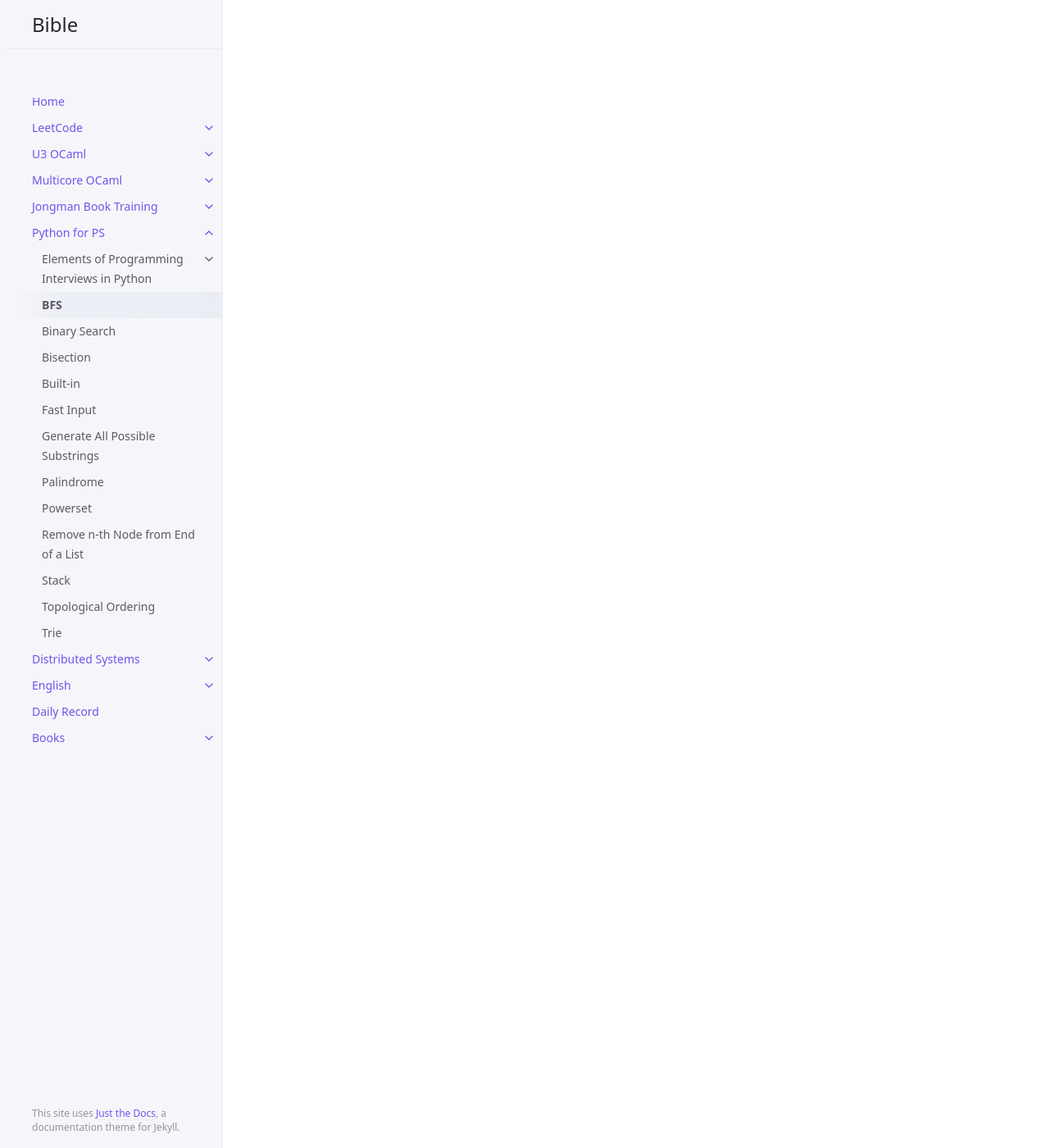
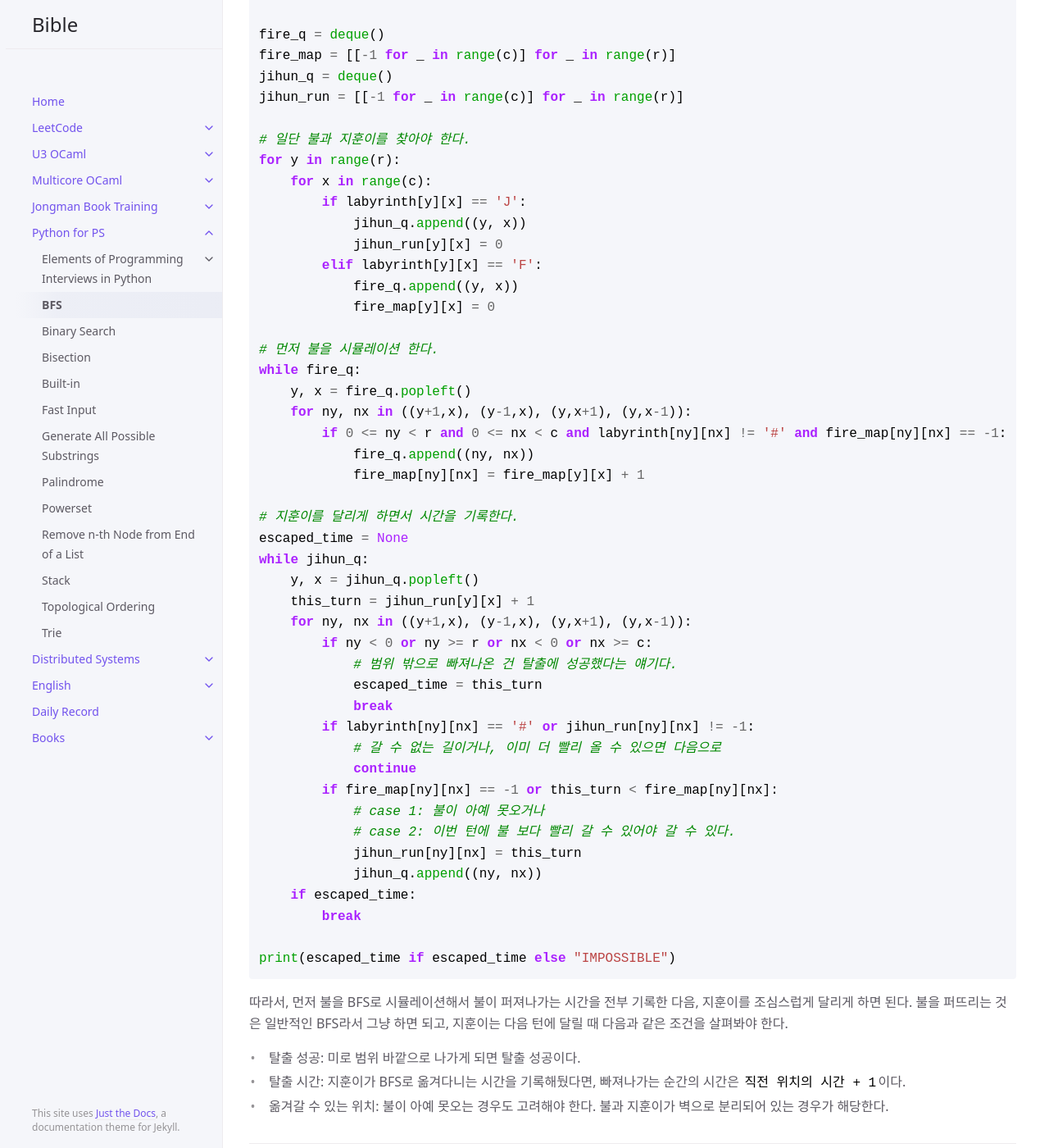
Before and after one commit to sangwoo-joh/bible-archive, a Jekyll site: the page built from python/bfs.md, in a window 1280 px wide and 1400 px high, scrolled down 4628 px. Shown: the whole window at 82% size. Built offline with Jekyll 4.4.1, drawn with Linux system fonts in a browser that asks for light colours; comment, search, counter and statistics services are not loaded; some of the changed text lies outside the part shown.

Commit message:
update bfs

````diff
--- a/python/bfs.md
+++ b/python/bfs.md
@@ -181,3 +181,74 @@ else:
  주의해야 할 한 가지는, 익지 않는 토마토 체크(일종의 Reachability
  체크)를 따로 해줘야 한다는 점이다. 여기서는 그냥 손쉽게 전체 토마토
  개수랑 익은 토마토 개수를 구해서 비교했다.
+
+## [4179번: 불!](https://www.acmicpc.net/problem/4179)
+ 지훈이가 옮겨다닐 때 불을 끌 수 없다는 강력한 제약 조건 덕분에 BFS 두
+ 번 돌려서 풀 수 있는 문제다. 즉, 시작 지점이 두 개인 BFS이면서 동시에
+ 서로 영향을 주지 않는다.
+
+```python
+import sys
+from collections import deque
+load = lambda: sys.stdin.readline().rstrip()
+r, c = map(int, load().split())
+labyrinth = []
+for _ in range(r):
+    labyrinth.append(load())
+
+fire_q = deque()
+fire_map = [[-1 for _ in range(c)] for _ in range(r)]
+jihun_q = deque()
+jihun_run = [[-1 for _ in range(c)] for _ in range(r)]
+
+# 일단 불과 지훈이를 찾아야 한다.
+for y in range(r):
+    for x in range(c):
+        if labyrinth[y][x] == 'J':
+            jihun_q.append((y, x))
+            jihun_run[y][x] = 0
+        elif labyrinth[y][x] == 'F':
+            fire_q.append((y, x))
+            fire_map[y][x] = 0
+
+# 먼저 불을 시뮬레이션 한다.
+while fire_q:
+    y, x = fire_q.popleft()
+    for ny, nx in ((y+1,x), (y-1,x), (y,x+1), (y,x-1)):
+        if 0 <= ny < r and 0 <= nx < c and labyrinth[ny][nx] != '#' and fire_map[ny][nx] == -1:
+            fire_q.append((ny, nx))
+            fire_map[ny][nx] = fire_map[y][x] + 1
+
+# 지훈이를 달리게 하면서 시간을 기록한다.
+escaped_time = None
+while jihun_q:
+    y, x = jihun_q.popleft()
+    this_turn = jihun_run[y][x] + 1
+    for ny, nx in ((y+1,x), (y-1,x), (y,x+1), (y,x-1)):
+        if ny < 0 or ny >= r or nx < 0 or nx >= c:
+            # 범위 밖으로 빠져나온 건 탈출에 성공했다는 얘기다.
+            escaped_time = this_turn
+            break
+        if labyrinth[ny][nx] == '#' or jihun_run[ny][nx] != -1:
+            # 갈 수 없는 길이거나, 이미 더 빨리 올 수 있으면 다음으로
+            continue
+        if fire_map[ny][nx] == -1 or this_turn < fire_map[ny][nx]:
+            # case 1: 불이 아예 못오거나
+            # case 2: 이번 턴에 불 보다 빨리 갈 수 있어야 갈 수 있다.
+            jihun_run[ny][nx] = this_turn
+            jihun_q.append((ny, nx))
+    if escaped_time:
+        break
+
+print(escaped_time if escaped_time else "IMPOSSIBLE")
+```
+
+ 따라서, 먼저 불을 BFS로 시뮬레이션해서 불이 퍼져나가는 시간을 전부
+ 기록한 다음, 지훈이를 조심스럽게 달리게 하면 된다. 불을 퍼뜨리는 것은
+ 일반적인 BFS라서 그냥 하면 되고, 지훈이는 다음 턴에 달릴 때 다음과
+ 같은 조건을 살펴봐야 한다.
+ - 탈출 성공: 미로 범위 바깥으로 나가게 되면 탈출 성공이다.
+ - 탈출 시간: 지훈이가 BFS로 옮겨다니는 시간을 기록해뒀다면,
+   빠져나가는 순간의 시간은 `직전 위치의 시간 + 1`이다.
+ - 옮겨갈 수 있는 위치: 불이 아예 못오는 경우도 고려해야 한다. 불과
+   지훈이가 벽으로 분리되어 있는 경우가 해당한다.
````
